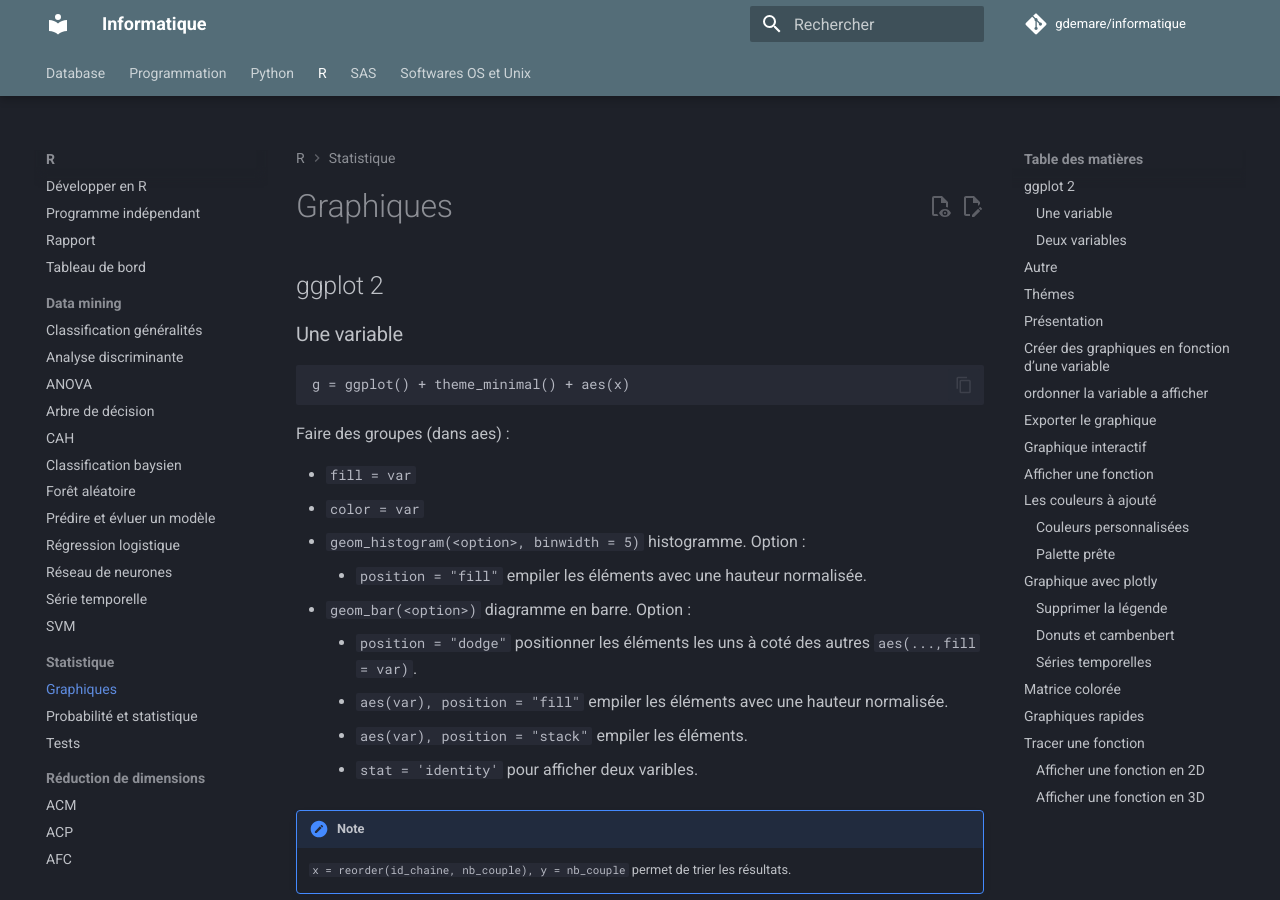
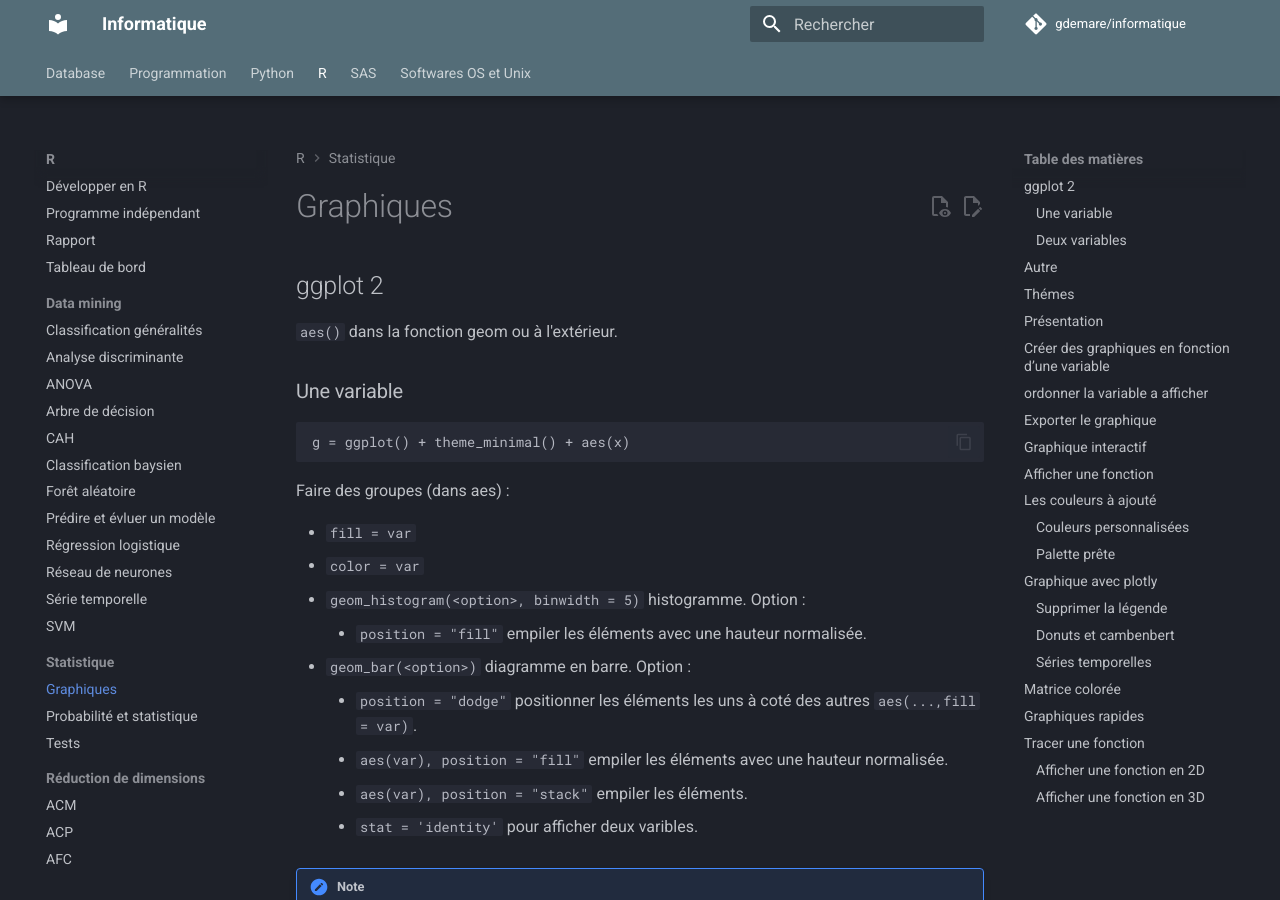
Before and after one commit to gdemare/Informatique, an MkDocs documentation site: the page built from docs/r/graphiques_r.md, in a window 1280 px wide and 900 px high. Built offline with MkDocs 1.6.1 and Material for MkDocs 9.7.7, drawn with Linux system fonts in a browser that asks for light colours; comment, search, counter and statistics services are not loaded.

Commit message:
Update graphiques_r.md

```diff
--- a/docs/r/graphiques_r.md
+++ b/docs/r/graphiques_r.md
@@ -1,4 +1,6 @@
 ## ggplot 2
+
+`aes()` dans la fonction geom ou à l'extérieur.
 
 ### Une variable
 
```
